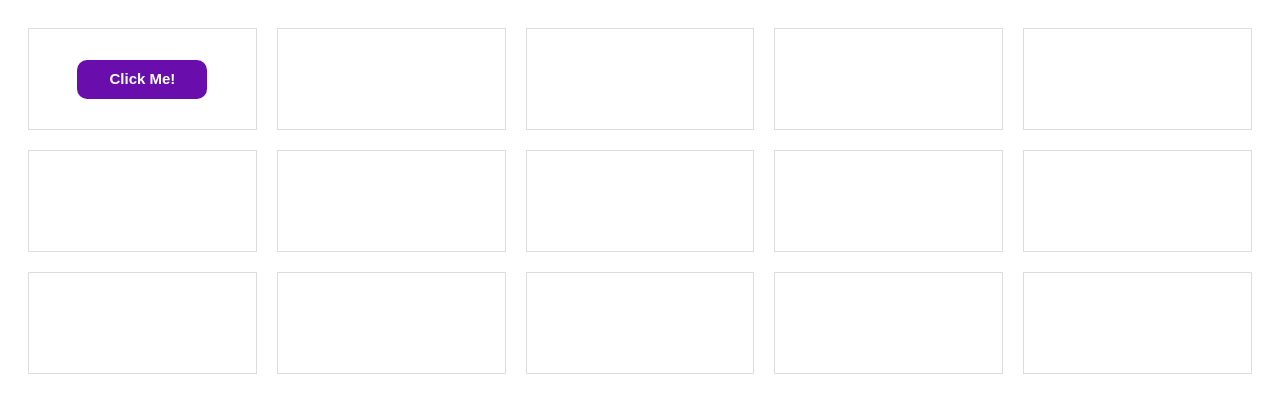
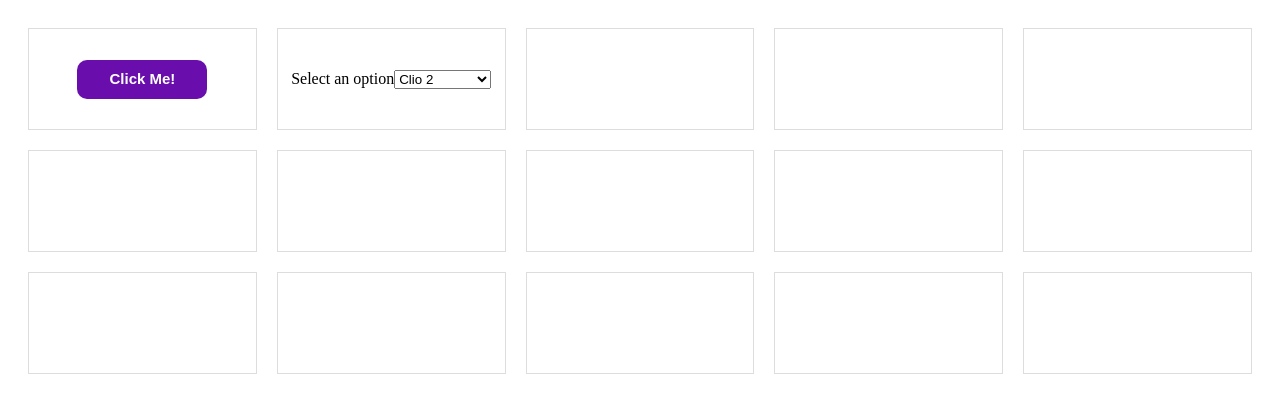
Before and after one commit to Elmani335/lib-rcts-comp, a React (Vite) app: page / in a window 1280 px wide. Shown: the top 412 px of the page. Built offline with nearby package versions, Linux system fonts and the light colour scheme.

Commit message:
Select pre

```diff
--- a/src/App.tsx
+++ b/src/App.tsx
@@ -1,6 +1,7 @@
 import React from "react";
 import RctsComptBtn from "./components/button/button";
 import "./App.css";
+import RctsComptSelect from "./components/select/select";
 
 const App: React.FC = () => {
   return (
@@ -10,6 +11,21 @@ const App: React.FC = () => {
           {index === 0 && (
             <RctsComptBtn text="Click Me!" primary size="medium" />
           )}
+          {index === 1 && (
+            <RctsComptSelect
+                id="exampleSelect"
+                name="example"
+                data={[
+                    { group: "Renault", options: [{ value: "clio2", label: "Clio 2" }, { value: "Megane3", label: "Megane 3" }] },
+                    { group: "Peugeot", options: [{ value: "206", label: "206" }, { value: "5008", label: "5008" }] },
+                    { value: "Autre", label: "autre" } // Option simple
+                ]}
+                withLabel={true}
+                text="Select an option"
+                size="medium"
+                onChange={(e) => console.log(e.target.value)}
+            />
+          )}
         </div>
       ))}
     </div>
--- a/src/components/index.ts
+++ b/src/components/index.ts
@@ -1 +1,2 @@
 export * from "./button";
+export * from "./select";
--- /dev/null
+++ b/src/components/select/index.ts
@@ -0,0 +1,2 @@
+//components/select/index.ts:
+export { default as Select } from "./select";
--- /dev/null
+++ b/src/components/select/select.tsx
@@ -0,0 +1,88 @@
+// components/select/select.tsx
+import React, { ChangeEventHandler } from "react";
+import "./select.css";
+
+export type Option = {
+  value: string;
+  label: string;
+};
+
+export type GroupedOptions = {
+  group: string;
+  options: Option[];
+};
+
+export type SelectProps = {
+  autoFocus?: boolean;
+  required?: boolean;
+  multiple?: boolean;
+  onChange?: ChangeEventHandler<HTMLSelectElement>;
+  disabled?: boolean;
+  size?: "small" | "medium" | "large";
+  id?: string;
+  name?: string;
+  data?: (GroupedOptions | Option)[]; // Peut être un tableau de groupes ou d'options simples
+  withLabel?: boolean;
+  text?: string;
+  display?: "above" | "side-by-side-left" | "below" | "side-by-side-right";
+  fontSize?: "fontSizeSmall" | "fontSizeMedium" | "fontSizeLarge";
+};
+
+const RctsComptSelect: React.FC<SelectProps> = ({
+  autoFocus,
+  required,
+  multiple,
+  size,
+  disabled,
+  id,
+  name,
+  data,
+  withLabel,
+  text,
+  display,
+  fontSize,
+  onChange,
+}) => {
+  return (
+    <div className={display}>
+      {withLabel && (
+        <label className={`label-${withLabel} ${fontSize}`}>
+          {text}
+        </label>
+      )}
+
+      <select
+        className={`select ${size}`}
+        id={id}
+        name={name}
+        autoFocus={autoFocus}
+        onChange={onChange}
+        disabled={disabled}
+        required={required}
+        multiple={multiple}
+      >
+        {data && data.map((item, index) => {
+          if ('group' in item) {
+            return (
+              <optgroup label={item.group} key={index}>
+                {item.options.map((option, optIndex) => (
+                  <option value={option.value} key={optIndex}>
+                    {option.label}
+                  </option>
+                ))}
+              </optgroup>
+            );
+          } else {
+            return (
+              <option value={item.value} key={index}>
+                {item.label}
+              </option>
+            );
+          }
+        })}
+      </select>
+    </div>
+  );
+};
+
+export default RctsComptSelect;
```
Also changed, not shown: src/components/select/select.css (added).
